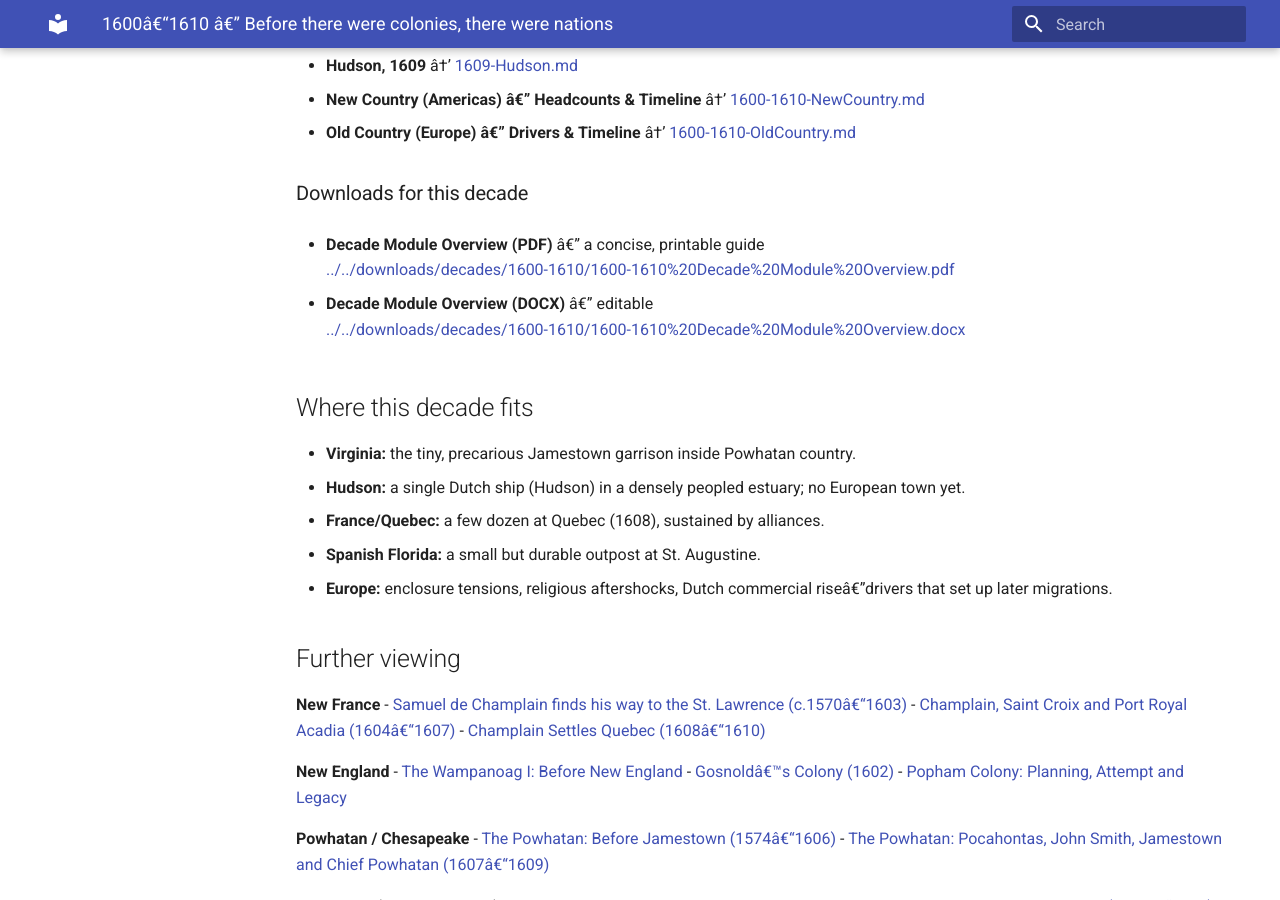
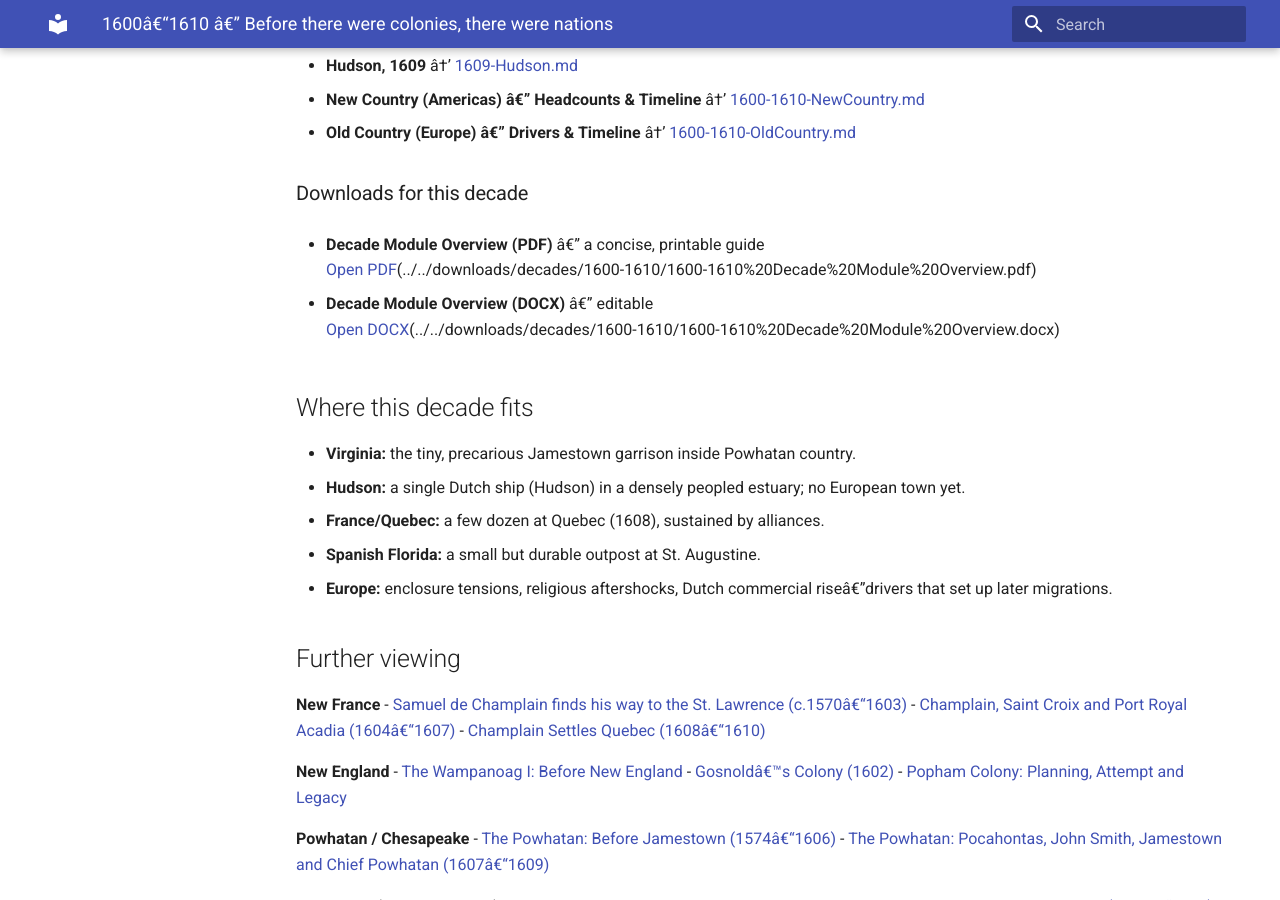
Before and after one commit to BillWorstell/WorstellWitnessWaybackMachine, an MkDocs documentation site: the page built from docs/decades/1600-1610/1600-1610.md, in a window 1280 px wide and 900 px high, scrolled down 437 px. Built offline with MkDocs 1.6.1 and Material for MkDocs 9.7.7, drawn with Linux system fonts in a browser that asks for light colours.

Commit message:
fix(1600–1610): make downloads absolute + label Open PDF/DOCX

```diff
--- a/docs/decades/1600-1610/1600-1610.md
+++ b/docs/decades/1600-1610/1600-1610.md
@@ -17,10 +17,10 @@
 ### Downloads for this decade
 
 - **Decade Module Overview (PDF)** â€” a concise, printable guide
-  [../../downloads/decades/1600-1610/1600-1610%20Decade%20Module%20Overview.pdf](../../downloads/decades/1600-1610/1600-1610%20Decade%20Module%20Overview.pdf)
+  [Open PDF](/WorstellWitnessWaybackMachine/downloads/decades/1600-1610/1600-1610%20Decade%20Module%20Overview.pdf)(../../downloads/decades/1600-1610/1600-1610%20Decade%20Module%20Overview.pdf)
 
 - **Decade Module Overview (DOCX)** â€” editable
-  [../../downloads/decades/1600-1610/1600-1610%20Decade%20Module%20Overview.docx](../../downloads/decades/1600-1610/1600-1610%20Decade%20Module%20Overview.docx)
+  [Open DOCX](/WorstellWitnessWaybackMachine/downloads/decades/1600-1610/1600-1610%20Decade%20Module%20Overview.docx)(../../downloads/decades/1600-1610/1600-1610%20Decade%20Module%20Overview.docx)
 
 
 ## Where this decade fits
```
